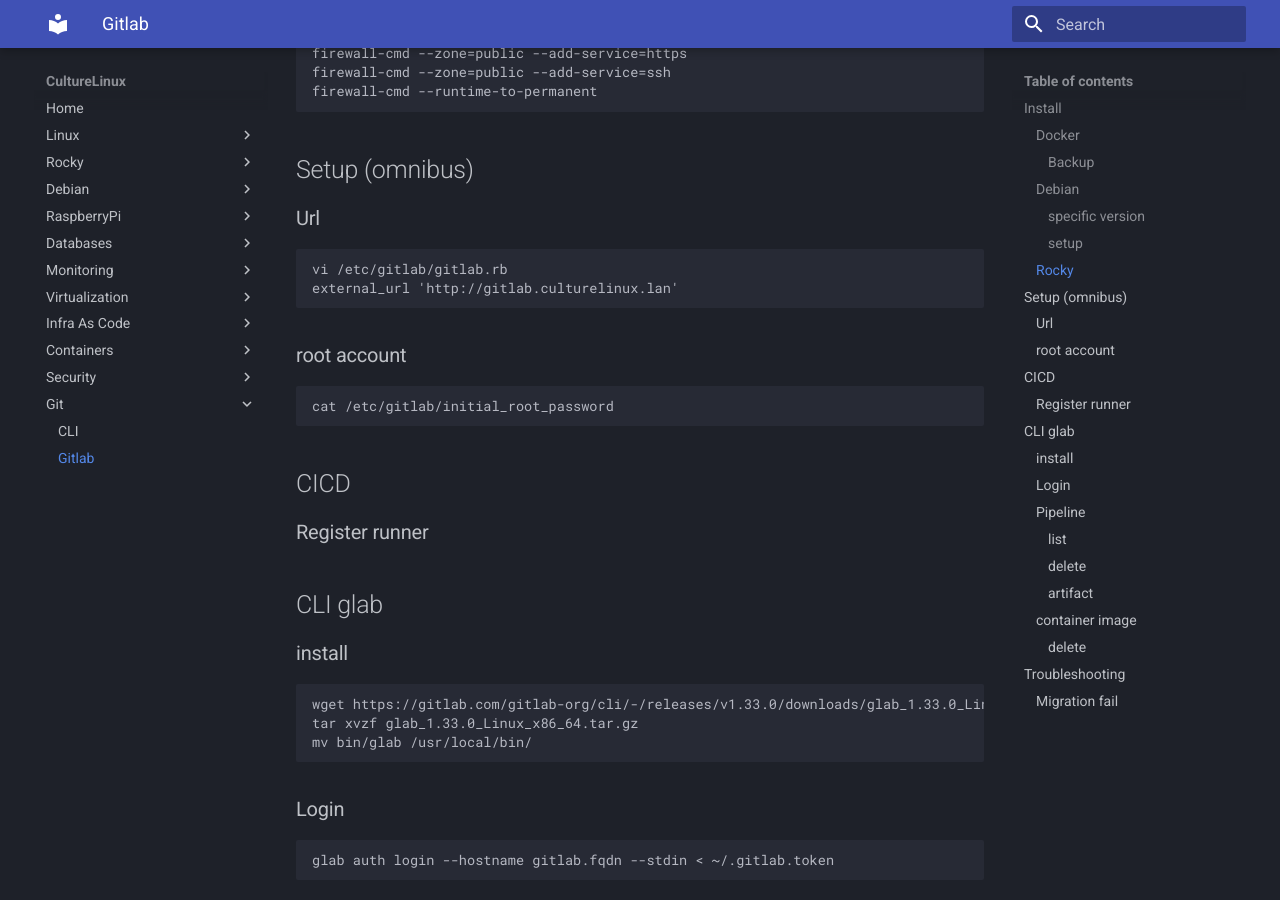
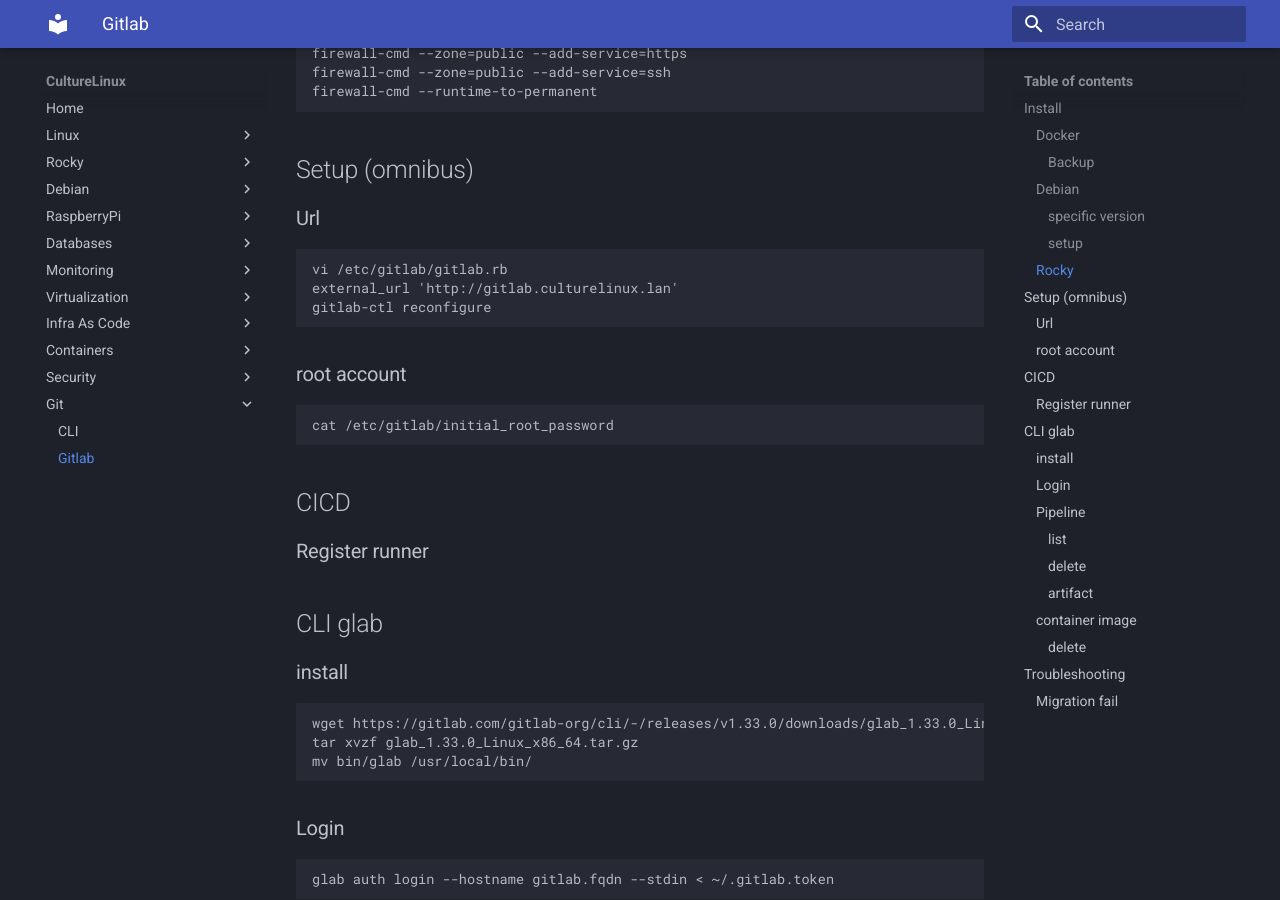
Before and after one commit to CultureLinux/doc, an MkDocs documentation site: the page built from docs/git/gitlab.md, in a window 1280 px wide and 900 px high, scrolled down 963 px. Built offline with MkDocs 1.6.1 and Material for MkDocs 9.7.7, drawn with Linux system fonts in a browser that asks for light colours.

Commit message:
fix gilab start

```diff
--- a/docs/git/gitlab.md
+++ b/docs/git/gitlab.md
@@ -34,6 +34,7 @@
 ### Url
     vi /etc/gitlab/gitlab.rb
     external_url 'http://gitlab.culturelinux.lan'
+    gitlab-ctl reconfigure
 ### root account
     cat /etc/gitlab/initial_root_password
 
```
